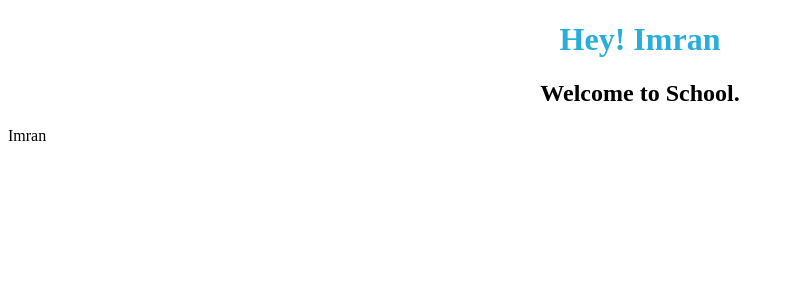
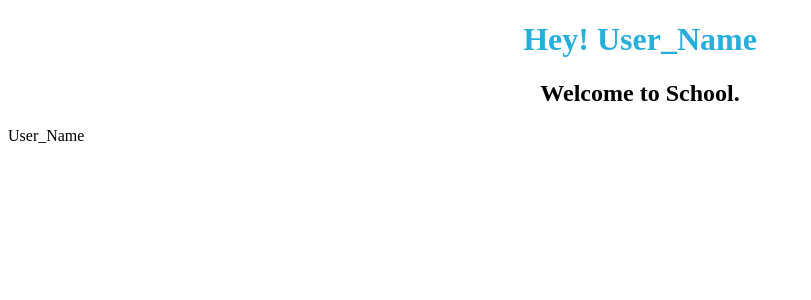
Before and after one commit to acciojob/greeting-students-props-react-MrMi18, a React app: page / in a window 1280 px wide. Shown: the top 300 px of the page, without its empty margins (0-811 px from the left). Built offline with nearby package versions, Linux system fonts and the light colour scheme.

Commit message:
Update App.js

```diff
--- a/src/components/App.js
+++ b/src/components/App.js
@@ -4,7 +4,7 @@ import Welcome from './Welcome';
 
 const App = () => {
   return (
-    <Welcome name="Imran" />
+    <Welcome name="User_Name" />
   )
 }
 
```
